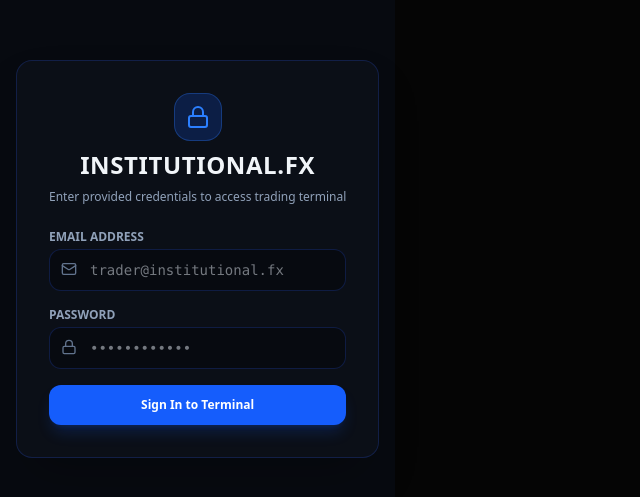
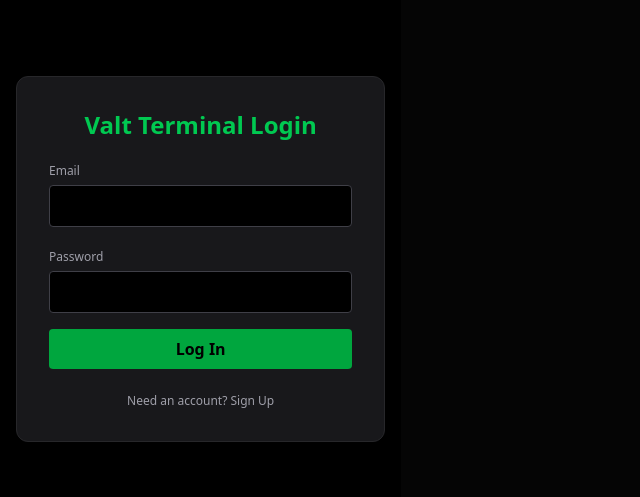
Before and after one commit to hackmaabhinab/trading-dashboard, a Next.js app: page /login in a window 1280 px wide. Shown: the part 141-638 px from the top of the page, without its empty margins (0-640 px from the left). Built offline with nearby package versions, Linux system fonts and the light colour scheme; no server answers.

Commit message:
feat: added login page and supabase auth route protection

```diff
--- a/app/login/page.tsx
+++ b/app/login/page.tsx
@@ -1,96 +1,86 @@
-'use client';
+"use client";
 
-import React, { useState } from 'react';
-import { supabase } from '../../lib/supabase';
-import { useRouter } from 'next/navigation';
-import { Lock, Mail } from 'lucide-react';
-import { toast } from 'sonner';
+import { useState } from "react";
+import { supabase } from "@/lib/supabaseClient";
+import { useRouter } from "next/navigation";
 
 export default function LoginPage() {
-  const [email, setEmail] = useState('');
-  const [password, setPassword] = useState('');
+  const [email, setEmail] = useState("");
+  const [password, setPassword] = useState("");
   const [loading, setLoading] = useState(false);
+  const [isSignUp, setIsSignUp] = useState(false);
+  const [errorMsg, setErrorMsg] = useState("");
   const router = useRouter();
 
-  const handleLogin = async (e: React.FormEvent) => {
+  const handleAuth = async (e: React.FormEvent) => {
     e.preventDefault();
     setLoading(true);
+    setErrorMsg("");
 
-    try {
-      const { data, error } = await supabase.auth.signInWithPassword({
-        email,
-        password,
-      });
-
+    if (isSignUp) {
+      const { error } = await supabase.auth.signUp({ email, password });
       if (error) {
-        toast.error(`Login Failed: ${error.message}`);
+        setErrorMsg(error.message);
+      } else {
+        alert("Account create ho gaya! Ab email/password se login karo.");
+        setIsSignUp(false);
+      }
+    } else {
+      const { data, error } = await supabase.auth.signInWithPassword({ email, password });
+      if (error) {
+        setErrorMsg(error.message);
+      } else {
+        // Auth token setup for middleware
+        if (data.session) {
+          document.cookie = `sb-access-token=${data.session.access_token}; path=/; max-age=604800; SameSite=Lax`;
+        }
+        router.push("/dashboard");
+      }
+    }
     setLoading(false);
-      } else if (data?.user) {
-        toast.success('Access Granted! Redirecting...');
-
-        setTimeout(() => {
-          // Redirect to /dashboard (Overview tab) instead of VIP Signals
-          router.push('/dashboard');
-          router.refresh();
-        }, 500);
-      }
-    } catch (err: any) {
-      toast.error('An unexpected error occurred during sign in');
-      setLoading(false);
-    }
   };
 
   return (
-    <div className="min-h-screen bg-[#070A10] flex items-center justify-center p-4">
-      <div className="w-full max-w-md bg-[#0B0F17] border border-blue-900/40 rounded-2xl p-8 shadow-2xl space-y-6">
-        <div className="text-center space-y-2">
-          <div className="w-12 h-12 bg-blue-600/20 text-blue-500 rounded-2xl flex items-center justify-center mx-auto border border-blue-500/30">
-            <Lock className="w-6 h-6" />
-          </div>
-          <h2 className="text-2xl font-black text-slate-100 tracking-wide">INSTITUTIONAL.FX</h2>
-          <p className="text-xs text-slate-400">Enter provided credentials to access trading terminal</p>
-        </div>
-
-        <form onSubmit={handleLogin} className="space-y-4">
+    <div className="flex min-h-screen items-center justify-center bg-black text-white p-4">
+      <form onSubmit={handleAuth} className="w-full max-w-md bg-zinc-900 p-8 rounded-xl border border-zinc-800 space-y-4">
+        <h2 className="text-2xl font-bold text-center text-green-500">
+          {isSignUp ? "Create Valt Account" : "Valt Terminal Login"}
+        </h2>
+        {errorMsg && <p className="text-red-500 text-sm text-center">{errorMsg}</p>}
         <div>
-            <label className="block text-xs font-bold text-slate-400 uppercase mb-1">Email Address</label>
-            <div className="relative">
-              <Mail className="w-4 h-4 text-slate-500 absolute left-3 top-3" />
+          <label className="text-xs text-zinc-400">Email</label>
           <input
             type="email"
+            required
             value={email}
             onChange={(e) => setEmail(e.target.value)}
-                required
-                placeholder="trader@institutional.fx"
-                className="w-full bg-[#070A10] border border-blue-900/40 rounded-xl pl-10 pr-4 py-2.5 text-sm text-slate-200 focus:outline-none focus:border-blue-500 font-mono"
+            className="w-full mt-1 p-2 bg-black border border-zinc-700 rounded focus:border-green-500 outline-none text-white"
           />
         </div>
-          </div>
-
         <div>
-            <label className="block text-xs font-bold text-slate-400 uppercase mb-1">Password</label>
-            <div className="relative">
-              <Lock className="w-4 h-4 text-slate-500 absolute left-3 top-3" />
+          <label className="text-xs text-zinc-400">Password</label>
           <input
             type="password"
+            required
             value={password}
             onChange={(e) => setPassword(e.target.value)}
-                required
-                placeholder="••••••••••••"
-                className="w-full bg-[#070A10] border border-blue-900/40 rounded-xl pl-10 pr-4 py-2.5 text-sm text-slate-200 focus:outline-none focus:border-blue-500 font-mono"
+            className="w-full mt-1 p-2 bg-black border border-zinc-700 rounded focus:border-green-500 outline-none text-white"
           />
         </div>
-          </div>
-
         <button
           type="submit"
           disabled={loading}
-            className="w-full py-3 bg-blue-600 hover:bg-blue-500 text-white font-bold rounded-xl text-xs transition-all shadow-lg shadow-blue-600/20 disabled:opacity-50"
+          className="w-full py-2 bg-green-600 hover:bg-green-500 text-black font-bold rounded transition"
         >
-            {loading ? 'Authenticating...' : 'Sign In to Terminal'}
+          {loading ? "Processing..." : isSignUp ? "Sign Up" : "Log In"}
         </button>
+        <p
+          onClick={() => setIsSignUp(!isSignUp)}
+          className="text-xs text-center text-zinc-400 hover:underline cursor-pointer pt-2"
+        >
+          {isSignUp ? "Already have an account? Log In" : "Need an account? Sign Up"}
+        </p>
       </form>
-      </div>
     </div>
   );
 }
--- /dev/null
+++ b/lib/supabaseClient.ts
@@ -0,0 +1,6 @@
+import { createClient } from '@supabase/supabase-js';
+
+const supabaseUrl = process.env.NEXT_PUBLIC_SUPABASE_URL!;
+const supabaseAnonKey = process.env.NEXT_PUBLIC_SUPABASE_ANON_KEY!;
+
+export const supabase = createClient(supabaseUrl, supabaseAnonKey);
--- a/middleware.ts
+++ b/middleware.ts
@@ -1,11 +1,23 @@
 import { NextResponse } from 'next/server';
 import type { NextRequest } from 'next/server';
 
-export function middleware(request: NextRequest) {
-  // Allow all requests to pass through smoothly for now
+export function middleware(req: NextRequest) {
+  const token = req.cookies.get('sb-access-token');
+  const { pathname } = req.nextUrl;
+
+  // Protect /dashboard and nested routes
+  if (pathname.startsWith('/dashboard') && !token) {
+    return NextResponse.redirect(new URL('/login', req.url));
+  }
+
+  // If already logged in, don't allow visiting /login
+  if (pathname === '/login' && token) {
+    return NextResponse.redirect(new URL('/dashboard', req.url));
+  }
+
   return NextResponse.next();
 }
 
 export const config = {
-  matcher: ['/dashboard/:path*'],
+  matcher: ['/dashboard/:path*', '/login'],
 };
--- a/package.json
+++ b/package.json
@@ -11,6 +11,7 @@
   "dependencies": {
     "@google/genai": "^2.23.0",
     "@google/generative-ai": "^0.24.1",
+    "@supabase/ssr": "^0.12.7",
     "@supabase/supabase-js": "^2.116.0",
     "lucide-react": "^1.46.0",
     "next": "16.3.5",
```
Also changed, not shown: 1 other file (tests, documents, lock files or other folders). Lines whose indentation alone changed are shown as unchanged.
